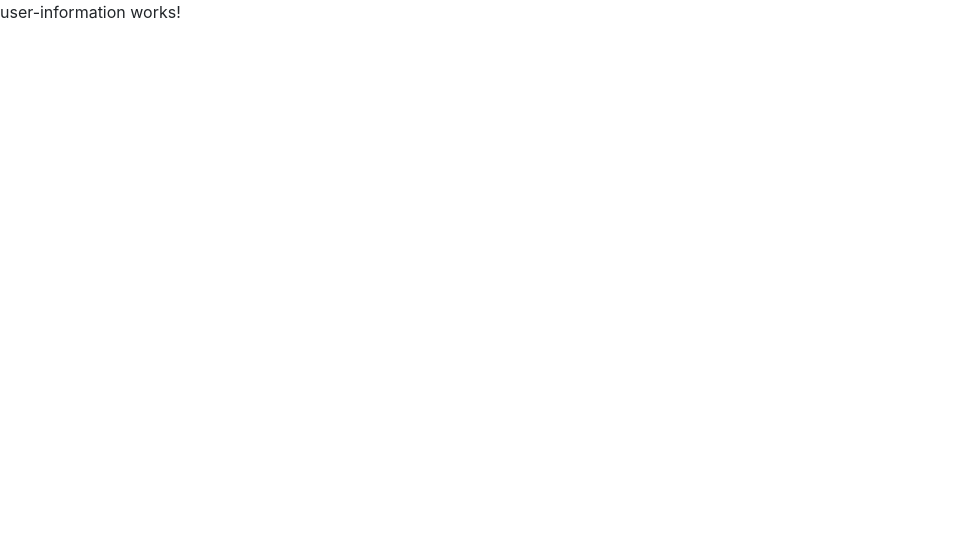
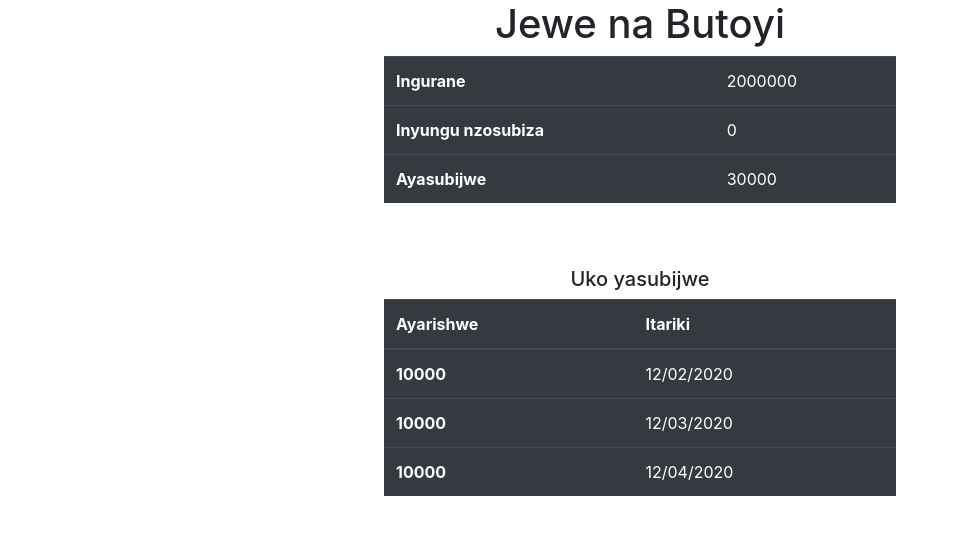
Before and after one commit to fiacrensanzabandicleancode/jeweNaBobo, an Angular app: page /userInformation in a window 1280 px wide. Shown: the top 534 px of the page, without its empty margins (0-958 px from the left). Built offline with nearby package versions, Linux system fonts and the light colour scheme.

Commit message:
Initialised users information the hard way.

```diff
--- a/angular.json
+++ b/angular.json
@@ -20,7 +20,6 @@
             "tsConfig": "tsconfig.app.json",
             "aot": false,
             "assets": [
-              "src/favicon.ico",
               "src/assets"
             ],
             "styles": [
--- a/src/app/component/user-information/user-information.component.css
+++ b/src/app/component/user-information/user-information.component.css
@@ -0,0 +1,3 @@
+.listWidth {
+    width: 40%;
+}
--- a/src/app/component/user-information/user-information.component.html
+++ b/src/app/component/user-information/user-information.component.html
@@ -1 +1,53 @@
-<p>user-information works!</p>
+<div>
+    <h1 class="text-center">
+        Jewe na Butoyi
+    </h1>
+
+    <table class="table table-dark listWidth mx-auto">
+        <tbody>
+            <tr>
+                <th scope="row">Ingurane</th>
+                <td>2000000</td>
+            </tr>
+            <tr>
+                <th scope="row">Inyungu nzosubiza</th>
+                <td>0</td>
+            </tr>
+            <tr>
+                <th scope="row">Ayasubijwe</th>
+                <td>30000</td>
+            </tr>
+        </tbody>
+    </table>
+
+    <br><br>
+
+    <h5 class="text-center">
+        Uko yasubijwe
+    </h5>
+
+    <table class="table table-dark listWidth mx-auto">
+        <thead>
+            <tr>
+                <th scope="col">Ayarishwe</th>
+                <th scope="col">Itariki</th>
+            </tr>
+        </thead>
+        <tbody>
+            <tr>
+                <th scope="row">10000</th>
+                <td>12/02/2020</td>
+            </tr>
+            <tr>
+                <th scope="row">10000</th>
+                <td>12/03/2020</td>
+
+            </tr>
+            <tr>
+                <th scope="row">10000</th>
+                <td>12/04/2020</td>
+            </tr>
+        </tbody>
+    </table>
+
+</div>
```
Also changed, not shown: 1 other file (tests, documents, lock files or other folders).
